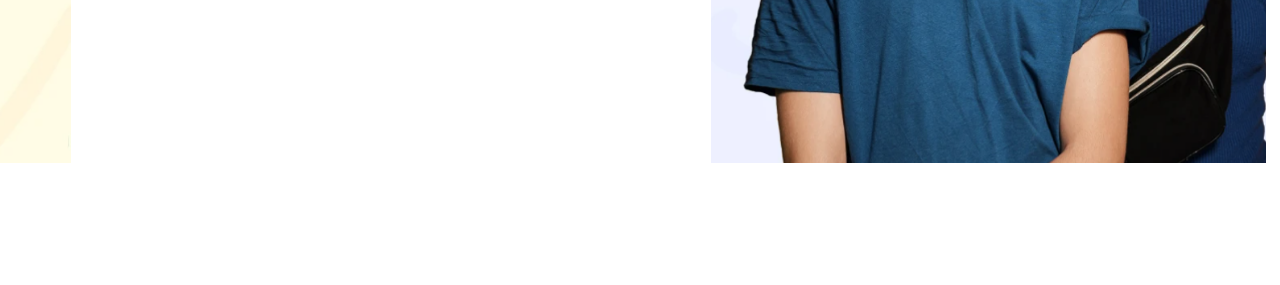
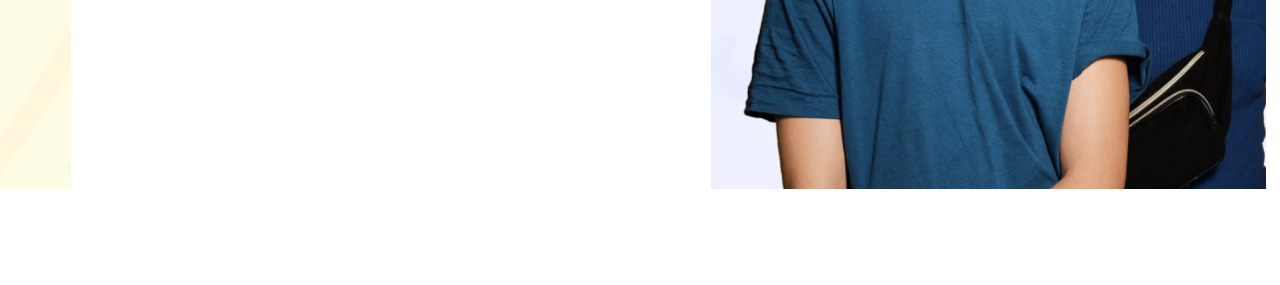
Before and after one commit to didipta/Dbrox-d, a plain HTML site: page index.html in a window 1280 px wide. Shown: the part 515-800 px from the top of the page. Drawn offline with Linux system fonts and the light colour scheme.

Commit message:
Update home.css

```diff
--- a/style/home.css
+++ b/style/home.css
@@ -113,7 +113,7 @@ boby{
 	width:98.9vw;
 	position:absolute;
 	left:0vh;
-	top:3vw;
+	top:5vw;
 
 }
 .col-fashion{
```
